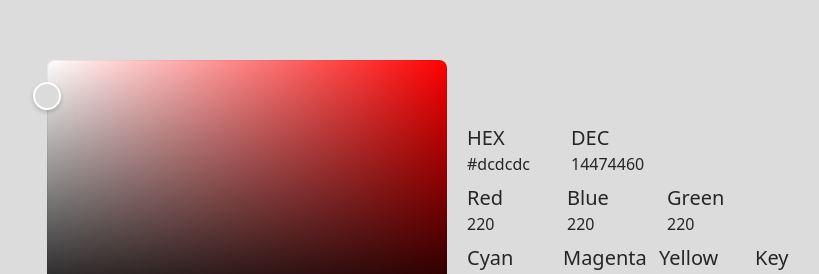
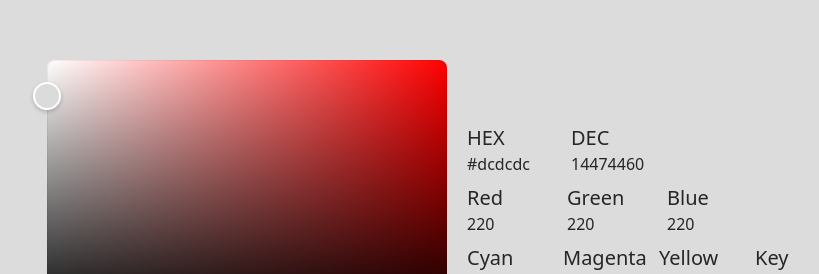
Before and after one commit to denipolis/coolor, a Next.js app: page / in a window 1280 px wide. Shown: the part 158-432 px from the top of the page, without its empty margins (283-1102 px from the left). Built offline with nearby package versions, Linux system fonts and the light colour scheme.

Commit message:
Update RGBColorInfo.tsx

```diff
--- a/src/components/RGBColorInfo.tsx
+++ b/src/components/RGBColorInfo.tsx
@@ -28,7 +28,7 @@ export default function RGBColorInfo(props: IRGBColorInfoProps) {
       />
       <ColorInfo
         textColor={props.textColor}
-        title='Blue'
+        title='Green'
         value={props.color.g.toString()}
         onChange={(event: React.ChangeEvent<HTMLInputElement>) => {
           props.onChange({
@@ -41,7 +41,7 @@ export default function RGBColorInfo(props: IRGBColorInfoProps) {
       />
       <ColorInfo
         textColor={props.textColor}
-        title='Green'
+        title='Blue'
         value={props.color.b.toString()}
         onChange={(event: React.ChangeEvent<HTMLInputElement>) => {
           props.onChange({
```
